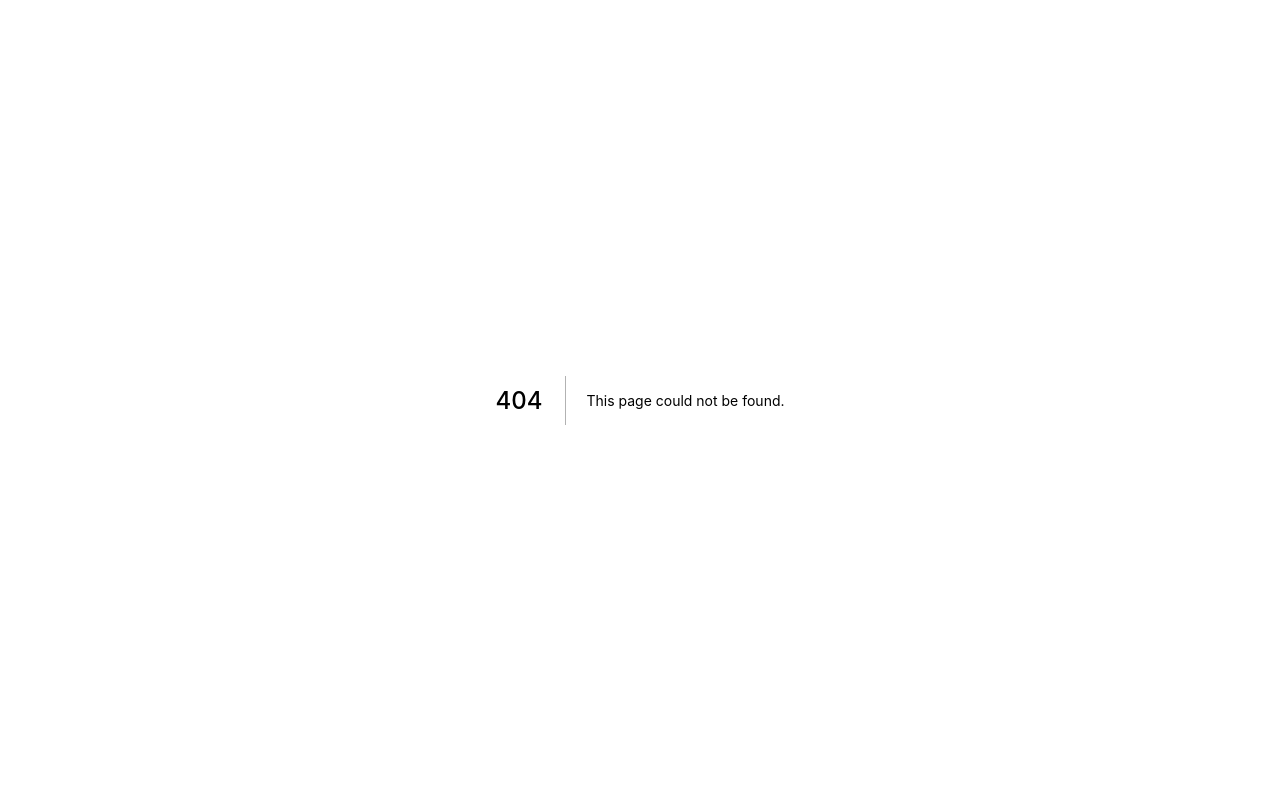
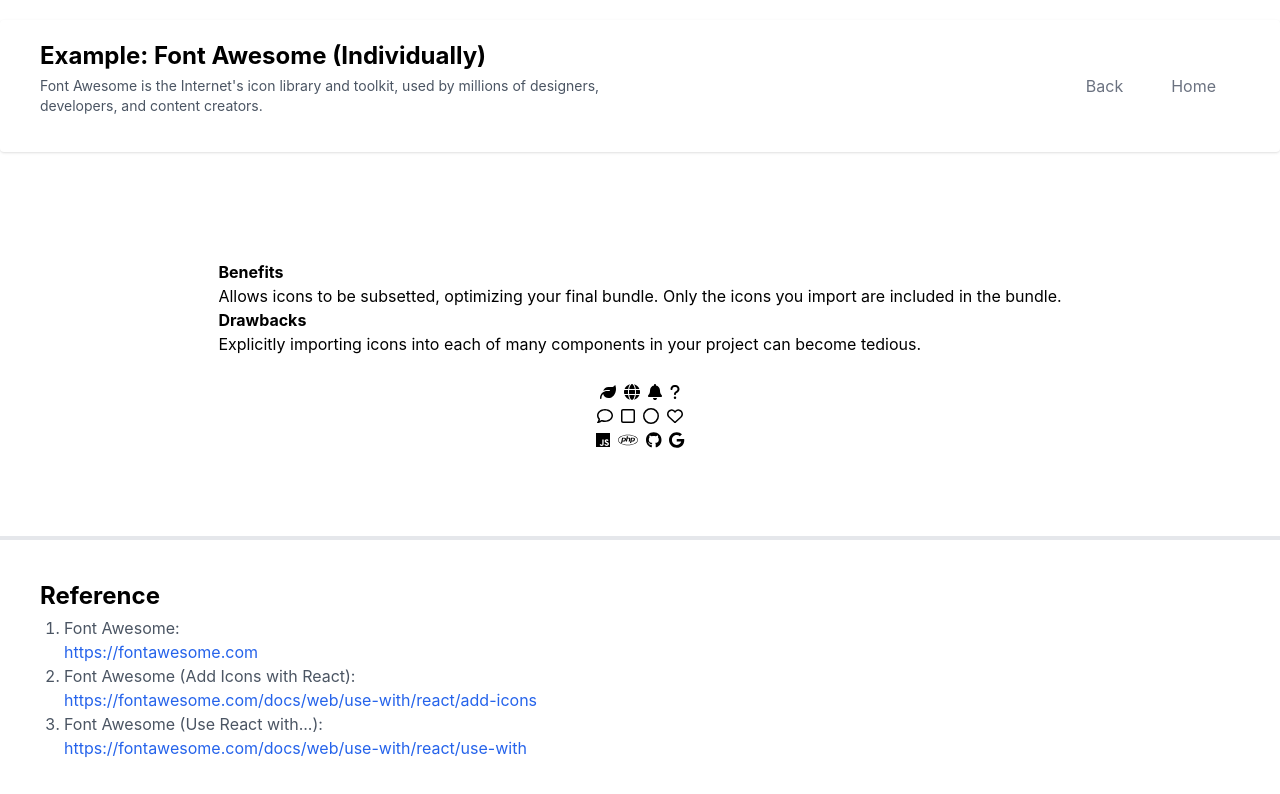
Before and after one commit to walkerchiu/nextjs-ts-starter-tailwindcss, a Next.js app: page /examples/fontawesome-individually in a window 1280 px wide. Before the commit this address had no page. Shown: the top 794 px of the page. Built offline with nearby package versions, Linux system fonts and the light colour scheme; a web font is replaced by a local one.

Commit message:
Feat(Vendor): Add fontawesome

```diff
--- a/package.json
+++ b/package.json
@@ -11,6 +11,10 @@
   "dependencies": {
     "@emotion/react": "^11.9.0",
     "@emotion/styled": "^11.8.1",
+    "@fortawesome/free-brands-svg-icons": "^6.1.1",
+    "@fortawesome/free-regular-svg-icons": "^6.1.1",
+    "@fortawesome/free-solid-svg-icons": "^6.1.1",
+    "@fortawesome/react-fontawesome": "^0.1.18",
     "@hookform/resolvers": "^2.8.8",
     "@xstate/react": "^3.0.0",
     "next": "12.1.5",
--- a/src/pages/_app.tsx
+++ b/src/pages/_app.tsx
@@ -7,10 +7,14 @@
 import NProgress from 'nprogress';
 import '../app/styles/nprogress.css';
 import { appWithTranslation } from "next-i18next";
+import { config } from '@fortawesome/fontawesome-svg-core';
+import '@fortawesome/fontawesome-svg-core/styles.css';
 import { DefaultSeo } from 'next-seo';
 import { ThemeProvider } from "next-themes";
 import { useEffect } from 'react';
 import { useRouter } from 'next/router';
+
+config.autoAddCss = false
 
 type NextPageWithLayout = NextPage & {
   getLayout?: (page: ReactElement) => JSX.Element
--- /dev/null
+++ b/src/pages/examples/fontawesome-individually.tsx
@@ -0,0 +1,148 @@
+import type { NextPage } from 'next';
+import { FontAwesomeIcon } from '@fortawesome/react-fontawesome';
+import { fas, faBell, faQuestion } from '@fortawesome/free-solid-svg-icons';
+import { fab, faGithub, faGoogle } from '@fortawesome/free-brands-svg-icons';
+import { far, faCircle, faHeart } from '@fortawesome/free-regular-svg-icons'
+import Header from '../../modules/examples/Header';
+import Footer from '../../modules/examples/Footer';
+
+const FontAwesomeIndividuallyPage: NextPage = () => {
+
+  return (
+    <div
+      className="flex flex-col h-screen"
+    >
+      <Header
+        title="Font Awesome (Individually)"
+        description="Font Awesome is the Internet's icon library and toolkit, used by millions of designers, developers, and content creators."
+      />
+      <main
+        className="flex w-full flex-1 flex-col items-center justify-center mt-5 mb-10 px-20 text-center"
+      >
+        <div
+          className="m-4 p-2"
+        >
+          <section
+            className="text-left"
+          >
+            <p
+              className="font-bold"
+            >
+              Benefits
+            </p>
+            <p>
+              Allows icons to be subsetted, optimizing your final bundle. Only the icons you import are included in the bundle.
+            </p>
+          </section>
+          <section
+            className="text-left"
+          >
+            <p
+              className="font-bold"
+            >
+              Drawbacks
+            </p>
+            <p>
+              Explicitly importing icons into each of many components in your project can become tedious.
+            </p>
+          </section>
+        </div>
+        <p>
+          <FontAwesomeIcon
+            icon={fas.faLeaf}
+            className="mr-2"
+          />
+          <FontAwesomeIcon
+            icon={fas.faGlobe}
+            className="mr-2"
+          />
+          <FontAwesomeIcon
+            icon={faBell}
+            className="mr-2"
+          />
+          <FontAwesomeIcon
+            icon={faQuestion}
+          />
+        </p>
+        <p>
+          <FontAwesomeIcon
+            icon={far.faComment}
+            className="mr-2"
+          />
+          <FontAwesomeIcon
+            icon={far.faSquare}
+            className="mr-2"
+          />
+          <FontAwesomeIcon
+            icon={faCircle}
+            className="mr-2"
+          />
+          <FontAwesomeIcon
+            icon={faHeart}
+          />
+        </p>
+        <p>
+          <FontAwesomeIcon
+            icon={fab.faJs}
+            className="mr-2"
+          />
+          <FontAwesomeIcon
+            icon={fab.faPhp}
+            className="mr-2"
+          />
+          <FontAwesomeIcon
+            icon={faGithub}
+            className="mr-2"
+          />
+          <FontAwesomeIcon
+            icon={faGoogle}
+          />
+        </p>
+      </main>
+      <Footer>
+        <ol
+          style={{
+            listStyleType: "number"
+          }}
+          className="pl-6"
+        >
+          <li>
+            Font Awesome:<br />
+            <a
+              href="https://fontawesome.com"
+              target="_blank"
+              rel="noreferrer noopener"
+              className="text-blue-600 dark:text-blue-300 hover:underline hover:text-blue-600 focus:text-blue-600 dark:hover:text-yellow-200 dark:focus:text-yellow-200"
+            >
+              https://fontawesome.com
+            </a>
+          </li>
+          <li>
+            Font Awesome (Add Icons with React):<br />
+            <a
+              href="https://fontawesome.com/docs/web/use-with/react/add-icons"
+              target="_blank"
+              rel="noreferrer noopener"
+              className="text-blue-600 dark:text-blue-300 hover:underline hover:text-blue-600 focus:text-blue-600 dark:hover:text-yellow-200 dark:focus:text-yellow-200"
+            >
+              https://fontawesome.com/docs/web/use-with/react/add-icons
+            </a>
+          </li>
+          <li>
+            Font Awesome (Use React with...):<br />
+            <a
+              href="https://fontawesome.com/docs/web/use-with/react/use-with"
+              target="_blank"
+              rel="noreferrer noopener"
+              className="text-blue-600 dark:text-blue-300 hover:underline hover:text-blue-600 focus:text-blue-600 dark:hover:text-yellow-200 dark:focus:text-yellow-200"
+            >
+              https://fontawesome.com/docs/web/use-with/react/use-with
+            </a>
+          </li>
+        </ol>
+      </Footer>
+    </div>
+  )
+}
+
+export default FontAwesomeIndividuallyPage
--- a/src/pages/index.tsx
+++ b/src/pages/index.tsx
@@ -160,6 +160,26 @@
             </ol>
           </article>
           <article>
+            <h2>Font Awesome</h2>
+            <ol
+              style={{
+                listStyleType: "number"
+              }}
+            >
+              <li>
+                <Link
+                  href="/examples/fontawesome-individually"
+                >
+                  <a
+                    className="text-blue-700 dark:text-blue-300 hover:underline hover:text-blue-600 focus:text-blue-600 dark:hover:text-yellow-200 dark:focus:text-yellow-200"
+                  >
+                    Font Awesome (Individually)
+                  </a>
+                </Link>
+              </li>
+            </ol>
+          </article>
+          <article>
             <h2>TailwindCSS</h2>
             <ol
               style={{
```
